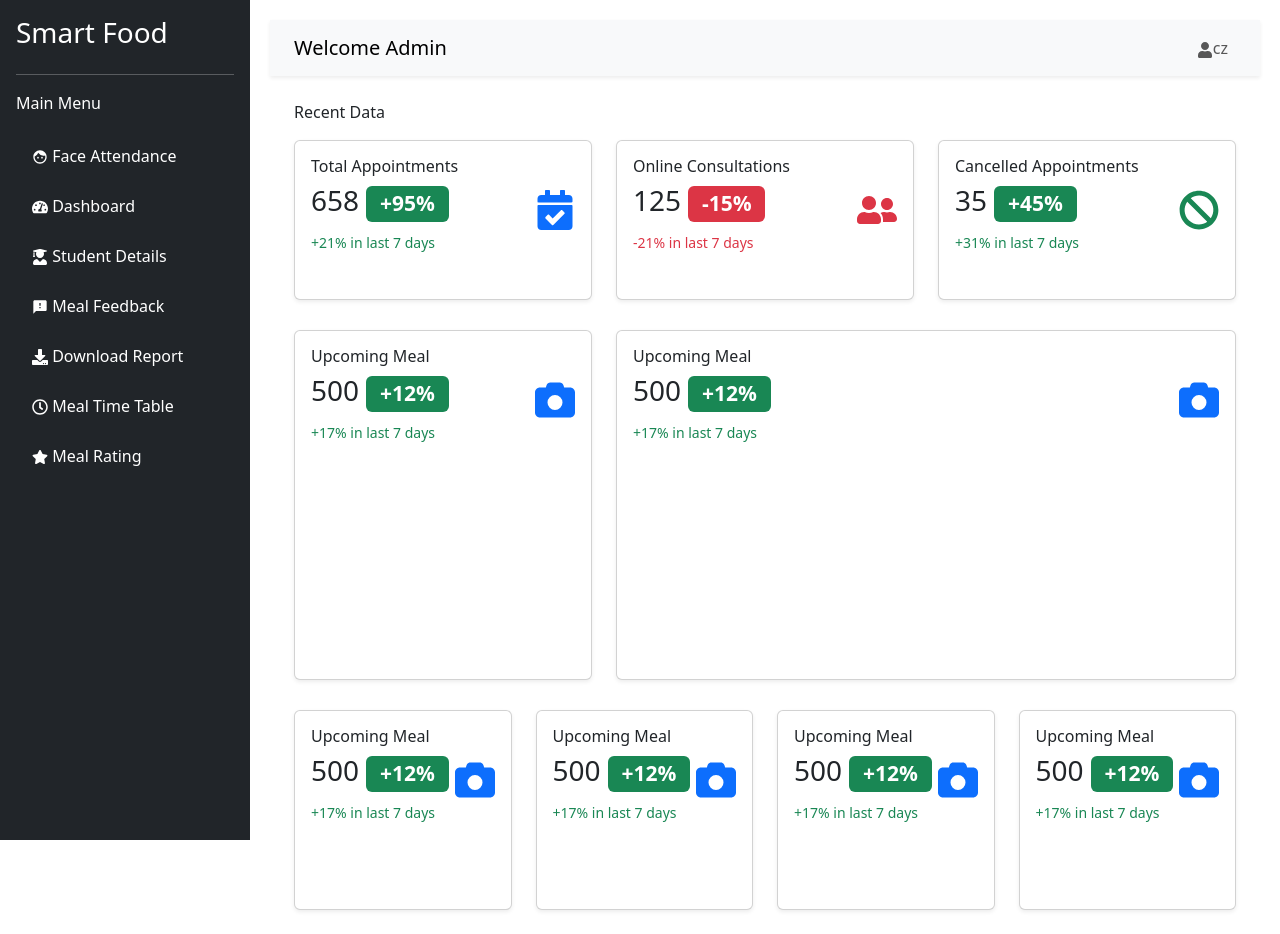
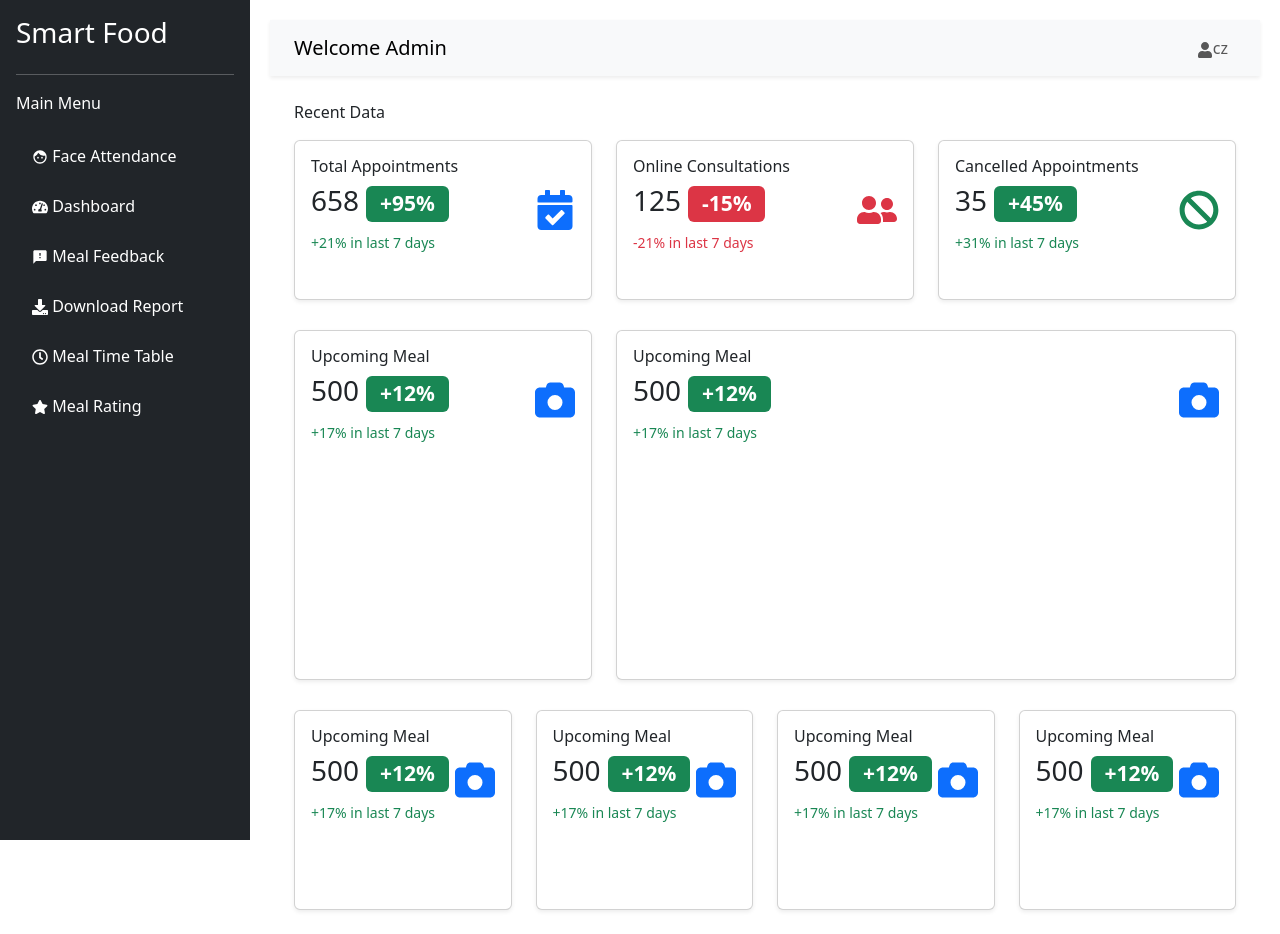
Before and after one commit to bansil20/BiteCheck, a React (Create React App) app in the folder frontend/: page /dashboard in a window 1280 px wide. Built offline with nearby package versions, Linux system fonts and the light colour scheme.

Commit message:
commit-bansil

```diff
--- a/frontend/src/components/slidebarfolder/SlideBar.jsx
+++ b/frontend/src/components/slidebarfolder/SlideBar.jsx
@@ -16,7 +16,7 @@ function SlideBar(){
 
                     <Nav.Link href="#" className="text-white"><MdFace /> Face Attendance</Nav.Link>
                     <Nav.Link href={PATHS.DASHBOARD} className="text-white"><FaTachometerAlt /> Dashboard</Nav.Link>
-                    <Nav.Link href={PATHS.STUDENTDETAILS} className="text-white"><FaUserGraduate /> Student Details</Nav.Link>
+                    {/* <Nav.Link href={PATHS.STUDENTDETAILS} className="text-white"><FaUserGraduate /> Student Details</Nav.Link> */}
                     <Nav.Link href={PATHS.STUDENTFEEDBACK} className="text-white"><MdFeedback /> Meal Feedback</Nav.Link>
                     <Nav.Link href="#" className="text-white"><FaDownload /> Download Report</Nav.Link>
                     <Nav.Link href="#" className="text-white"><FaRegClock /> Meal Time Table</Nav.Link>
```
